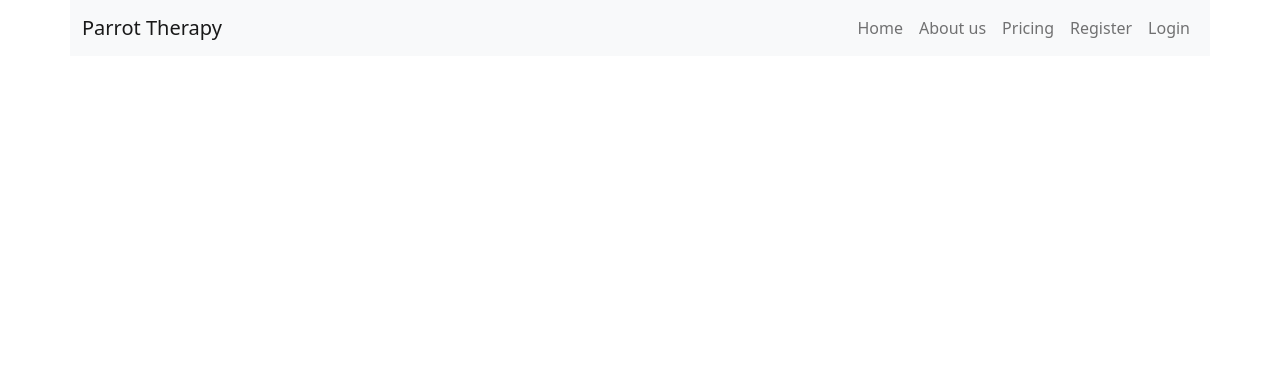
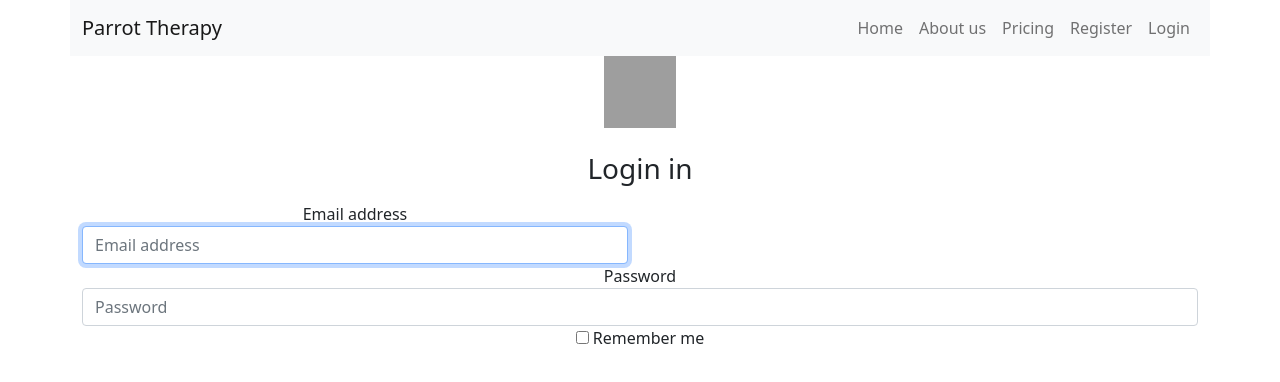
Before and after one commit to KristinePolakova/js-firstHackathon, a plain HTML site: page login.html in a window 1280 px wide. Drawn offline with nearby package versions, Linux system fonts and the light colour scheme; grey boxes are pictures that could not be loaded.

Commit message:
Update login.html

```diff
--- a/login.html
+++ b/login.html
@@ -53,8 +53,32 @@
                     </div>
                   </nav>
               </div>
+          </header>
+          <div class="row">
+            <body class="text-center">
+                <form class="form-signin">
+                    <div class="col-md-6">
 
-          </header>
+                    </div>
+                  <img class="mb-4" src="https://getbootstrap.com/assets/brand/bootstrap-solid.svg" alt="" width="72" height="72">
+                  <h1 class="h3 mb-3 font-weight-normal">Login in</h1>
+                  <div class="row">
+                      <div class="col-md-6">
+                        <label for="inputEmail" class="sr-only">Email address</label>
+                        <input type="email" id="inputEmail" class="form-control" placeholder="Email address" required autofocus>
+                      </div>
+                  </div>
+
+                  <label for="inputPassword" class="sr-only">Password</label>
+                  <input type="password" id="inputPassword" class="form-control" placeholder="Password" required>
+                  <div class="checkbox mb-3">
+                    <label>
+                      <input type="checkbox" value="remember-me"> Remember me
+                    </label>
+                  </div>
+                </form>
+              </body>
+          </div>
       </div>
   </body>
 </html>
```
